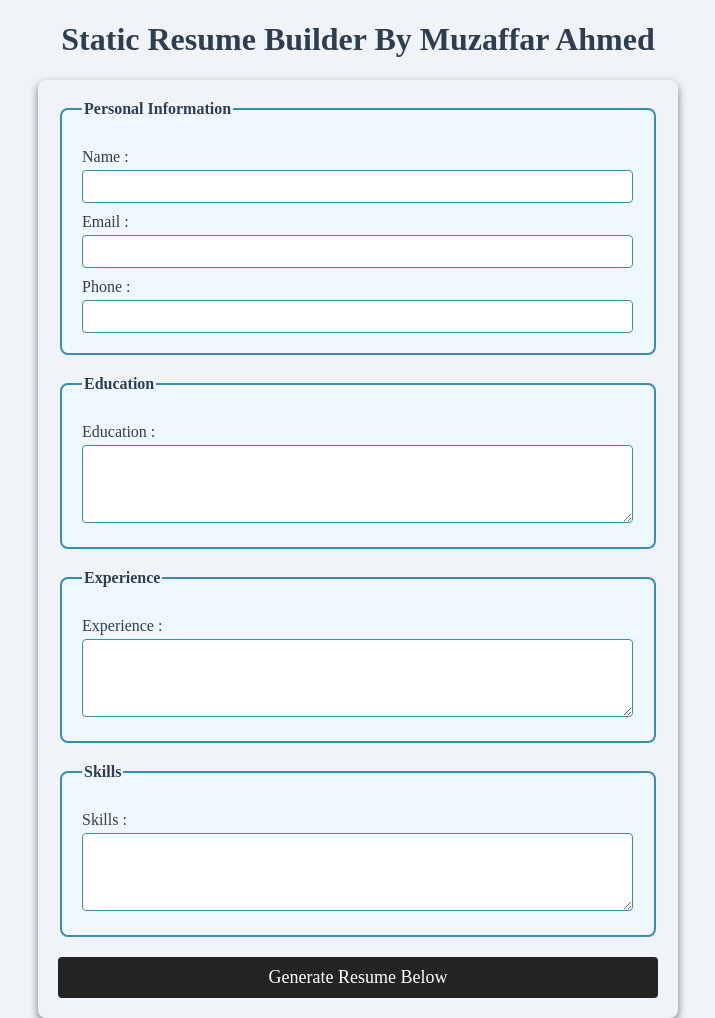
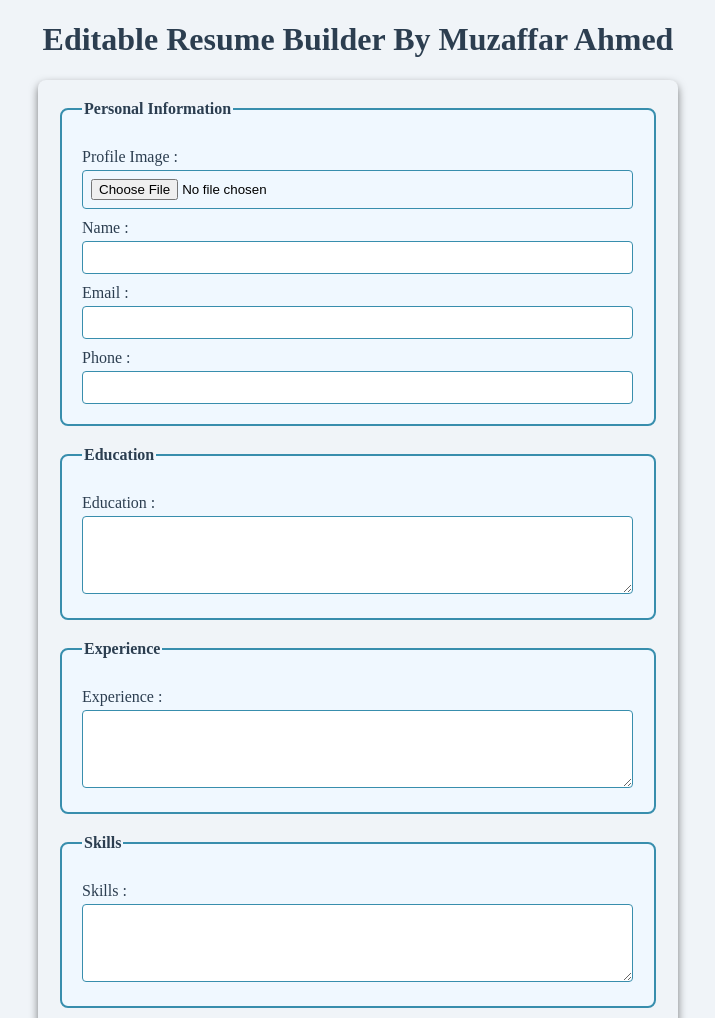
Before and after one commit to muzaffar401/muzaffar401-milestone4_editable_resume_by_muzaffar_ahmed, a plain HTML site: page index.html in a window 1280 px wide. Shown: the top 1018 px of the page, without its empty margins (282-997 px from the left). Drawn offline with Linux system fonts and the light colour scheme.

Commit message:
index.html

```diff
--- a/index.html
+++ b/index.html
@@ -1,17 +1,24 @@
 <!DOCTYPE html>
 <html lang="en">
+
 <head>
     <meta charset="UTF-8">
     <meta name="viewport" content="width=device-width, initial-scale=1.0">
     <title>Resume Builder</title>
     <link rel="stylesheet" href="style.css">
 </head>
+
 <body>
-    <h1>Static Resume Builder By Muzaffar Ahmed</h1>
+    <h1>Editable Resume Builder By Muzaffar Ahmed</h1>
 
     <form id="resume_form">
         <fieldset>
             <legend>Personal Information</legend>
+
+            <label for="profile_image">Profile Image :</label>
+            <input type="file" id="profile_image" name="profile_image" accept="image/*" onkeyup="validateAll()">
+            <span id="image_error" class="error"></span>
+
             <label for="name">Name :</label>
             <input type="text" name="name" id="name" onkeyup="validateAll()">
             <span id="name_error" class="error"></span>
@@ -53,7 +60,7 @@
         <div id="resume_data"></div>
     </div>
 
-
     <script src="main.js"></script>
 </body>
+
 </html>
```
